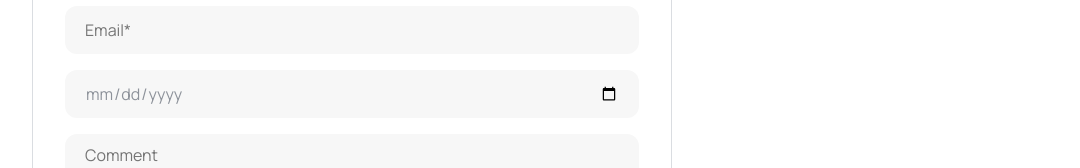
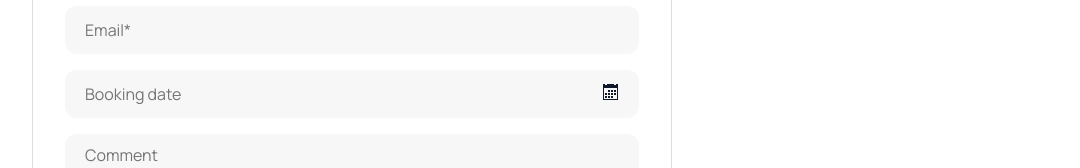
Before and after one commit to RocketReact/Rental-Car, a React (Vite) app: page /cars/1 in a window 1280 px wide. Shown: the part 875-1043 px from the top of the page, without its empty margins (88-1168 px from the left). Built offline with nearby package versions, Linux system fonts and the light colour scheme; no server answers.

Commit message:
try to customise data picker

```diff
--- a/package.json
+++ b/package.json
@@ -13,11 +13,13 @@
     "@fontsource-variable/inter": "^5.2.8",
     "@fontsource-variable/manrope": "^5.2.8",
     "axios": "^1.12.2",
+    "date-fns": "^4.1.0",
     "formik": "^2.4.6",
     "izitoast": "^1.4.0",
     "modern-normalize": "^3.0.1",
     "prettier": "^3.6.2",
     "react": "^19.1.1",
+    "react-datepicker": "^8.7.0",
     "react-dom": "^19.1.1",
     "react-icons": "^5.5.0",
     "react-router-dom": "^7.9.2",
--- /dev/null
+++ b/src/components/DatePickerField/DatePickerField.jsx
@@ -0,0 +1,41 @@
+import { useField, useFormikContext } from "formik";
+import { useRef } from "react";
+import DatePicker from "react-datepicker";
+import css from "./DatePickerField.module.css";
+import { ImCalendar } from "react-icons/im";
+import "./datepicker-styles.css";
+const DatePickerField = ({ name, ...props }) => {
+  const { setFieldValue } = useFormikContext();
+  const [field, meta] = useField(name);
+  const datePickerRef = useRef(null); // <-- добавляем реф
+
+  return (
+    <div>
+      <div
+        className={css.dataPicker}
+        onClick={() =>
+          datePickerRef.current && datePickerRef.current.setOpen(true)
+        }
+      >
+        <DatePicker
+          selected={field.value ? new Date(field.value) : null}
+          onChange={(val) => setFieldValue(name, val)}
+          {...props}
+          className={css.bookingInputData}
+          placeholderText="Booking date"
+          dateFormat="dd/MM/yyyy"
+          minDate={new Date()}
+          ref={datePickerRef} // привязываем к рефу
+        />
+        <div className={css.calendar}>
+          <ImCalendar />
+        </div>
+      </div>
+      {meta.touched && meta.error ? (
+        <div style={{ color: "red" }}>{meta.error}</div>
+      ) : null}
+    </div>
+  );
+};
+
+export default DatePickerField;
--- /dev/null
+++ b/src/components/DatePickerField/DatePickerField.module.css
@@ -0,0 +1,40 @@
+
+.dataPicker {
+    background-color: var(--inputs);
+    width: 100%;
+    border-radius: 12px;
+    display: flex;
+    justify-content: space-between;
+    align-items: center;
+}
+.calendar {
+    padding-right: 20px;
+}
+.calendar:hover {
+    cursor: pointer;
+}
+.bookingInputData {
+    width: 100%;
+    height: 100%;
+    min-height: 48px;
+    padding:12px 20px;
+    outline: none;
+    border: none;
+    background-color: var(--inputs);
+    border-radius: 12px;
+    box-sizing: border-box;
+}
+
+.bookingInputData[type="date"] {
+    color: var(--gray);
+}
+
+/* Когда дата выбрана - меняем цвет */
+.bookingInputData[type="date"]:not([value=""]) {
+    color: var(--main);
+}
+
+/* При фокусе */
+.bookingInputData[type="date"]:focus {
+    color: var(--main);
+}
--- /dev/null
+++ b/src/components/DatePickerField/datepicker-styles.css
@@ -0,0 +1,23 @@
+/* Импорт стандартных стилей react-datepicker */
+@import "react-datepicker/dist/react-datepicker.css";
+
+/* Кастомные глобальные стили */
+.react-datepicker {
+    border: 2px solid var(--button);
+    border-radius: 12px;
+    font-size: 16px;
+    background-color: #f9f9f9;
+    padding: 10px;
+}
+
+.react-datepicker__header {
+    background-color: #47e581;
+    color: #fff;
+    border-bottom: none;
+    border-radius: 12px 12px 0 0;
+}
+
+.react-datepicker__day--selected {
+    background-color: #47e581;
+    color: #fff;
+}
--- a/src/components/ProductCard/ProductCard.jsx
+++ b/src/components/ProductCard/ProductCard.jsx
@@ -12,10 +12,13 @@ import { Field, Form, Formik, ErrorMessage } from "formik";
 import * as Yup from "yup";
 import "izitoast/dist/css/iziToast.min.css";
 import iziToast from "izitoast";
+import "react-datepicker/dist/react-datepicker.css";
+import DatePickerField from "../DatePickerField/DatePickerField.jsx";
 
 export default function ProductCard() {
   const { id } = useParams();
   const [car, setCar] = useState({});
+  const [startDate, setStartDate] = useState(null);
   const location = useLocation();
 
   useEffect(() => {
@@ -130,12 +133,7 @@ export default function ProductCard() {
                       style={{ color: "red" }}
                     />
                   </>
-                  <Field
-                    type="date" // можно использовать datepicker библиотеку
-                    name="bookingDate"
-                    className={css.bookingInput}
-                    data-placeholder="Booking date"
-                  />
+                  <DatePickerField name="bookingDate" />
                   <>
                     <Field
                       as="textarea"
--- a/src/components/ProductCard/ProductCard.module.css
+++ b/src/components/ProductCard/ProductCard.module.css
@@ -93,28 +93,19 @@
     font-weight: 600;
     line-height: 1.2;
 }
+
 .bookingInput {
     width: 100%;
+    height: 100%;
     min-height: 48px;
     padding:12px 20px;
     outline: none;
     border: none;
     background-color: var(--inputs);
     border-radius: 12px;
-}
-.bookingInput[type="date"] {
-    color: var(--gray);
+    box-sizing: border-box;
 }
 
-/* Когда дата выбрана - меняем цвет */
-.bookingInput[type="date"]:not([value=""]) {
-    color: var(--main);
-}
-
-/* При фокусе */
-.bookingInput[type="date"]:focus {
-    color: var(--main);
-}
 .bookingParagraph {
     margin-bottom: 24px;
     font-size: 16px;
```
Also changed, not shown: src/components/DatePickerField/reserv.jsx (added, +41 -0 lines), 1 other file (tests, documents, lock files or other folders).
